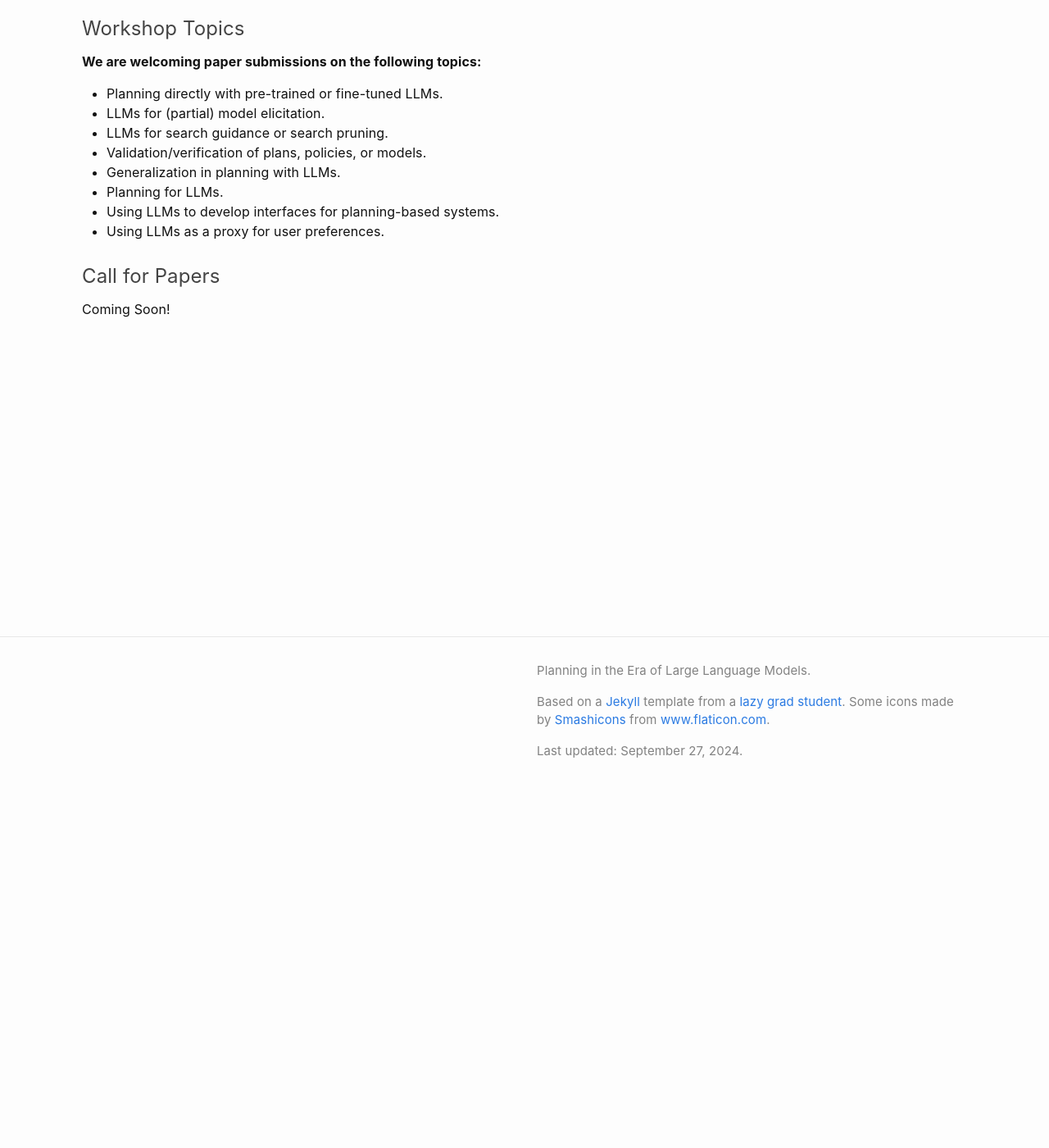
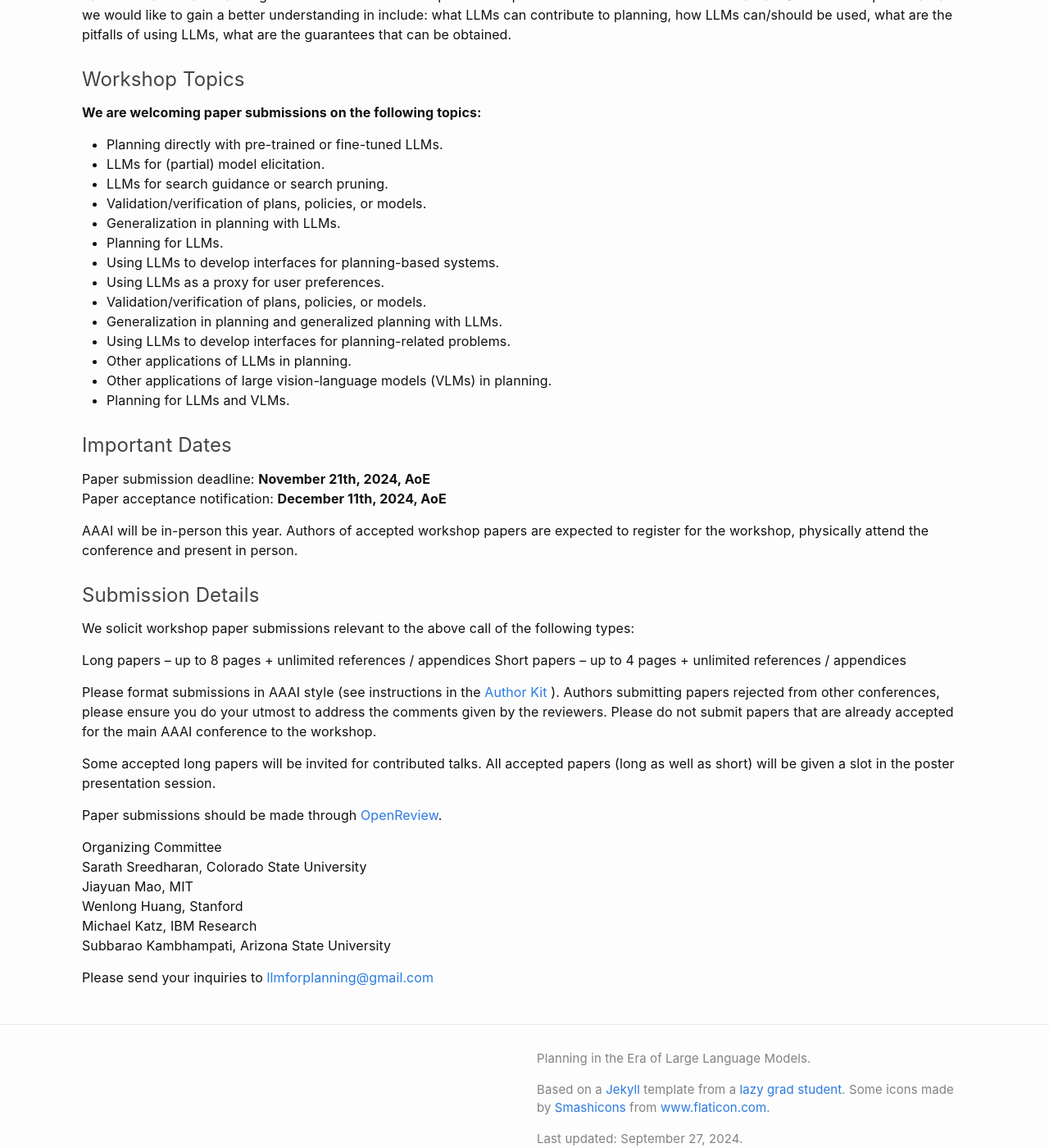
Before and after one commit to llmforplanning/llmforplanning.github.io, a Jekyll site: the page built from index.md, in a window 1280 px wide and 1400 px high, scrolled down 428 px. Shown: the whole window at 82% size. Built offline with Jekyll 4.4.1, drawn with Linux system fonts in a browser that asks for light colours; some of the changed text lies outside the part shown.

Commit message:
Update index.md
Adding year and call for paper

```diff
--- a/index.md
+++ b/index.md
@@ -3,7 +3,7 @@
 # To modify the layout, see https://jekyllrb.com/docs/themes/#overriding-theme-defaults
 
 permalink: /
-title: LM4Plan - Workshop on Planning in the Era of LLMs
+title: LM4Plan 2025 - AAAI 2025 Workshop on Planning in the Era of LLMs
 layout: home
 ---
 
@@ -48,6 +48,11 @@ On the day of the event, make sure you have a team to manage different aspects,
 
 </details>
 
+
+### Call for Papers
+
+
+
 #### Overview
 
 <p>
@@ -68,7 +73,40 @@ On the day of the event, make sure you have a team to manage different aspects,
         <li>Planning for LLMs.</li>
         <li>Using LLMs to develop interfaces for planning-based systems.</li>
         <li>Using LLMs as a proxy for user preferences.</li>
+  <li> Validation/verification of plans, policies, or models.</li>
+<li> Generalization in planning and generalized planning with LLMs.</li>
+<li> Using LLMs to develop interfaces for planning-related problems.</li>
+<li> Other applications of LLMs in planning.</li>
+<li> Other applications of large vision-language models (VLMs) in planning.</li>
+<li> Planning for LLMs and VLMs.</li>
 </ul>
 
-#### Call for Papers
-<p>Coming Soon!</p>
+
+
+#### Important Dates
+Paper submission deadline: **November 21th, 2024, AoE**
+Paper acceptance notification: **December 11th, 2024, AoE**
+
+AAAI will be in-person this year. Authors of accepted workshop papers are expected to register for the workshop, physically attend the conference and present in person.
+
+#### Submission Details
+We solicit workshop paper submissions relevant to the above call of the following types:
+
+Long papers – up to 8 pages + unlimited references / appendices
+Short papers – up to 4 pages + unlimited references / appendices
+
+Please format submissions in AAAI style (see instructions in the [Author Kit](https://aaai.org/authorkit25) ). Authors submitting papers rejected from other conferences, please ensure you do your utmost to address the comments given by the reviewers. Please do not submit papers that are already accepted for the main AAAI conference to the workshop.
+
+Some accepted long papers will be invited for contributed talks. All accepted papers (long as well as short) will be given a slot in the poster presentation session.
+
+
+Paper submissions should be made through [OpenReview](https://openreview.net/group?id=AAAI.org/2025/Workshop/LM4Plan).
+
+Organizing Committee
+Sarath Sreedharan,  Colorado State University
+Jiayuan Mao, MIT
+Wenlong Huang, Stanford
+Michael Katz, IBM Research
+Subbarao Kambhampati, Arizona State University
+
+Please send your inquiries to [llmforplanning@gmail.com](mailto:llmforplanning@gmail.com)
```
